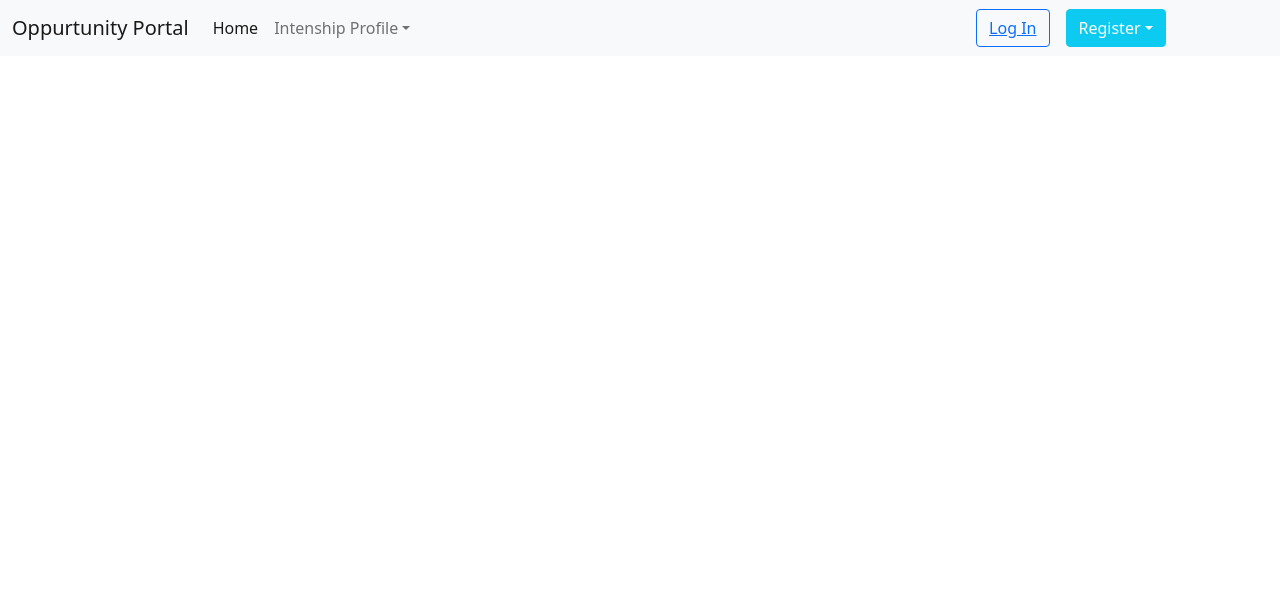
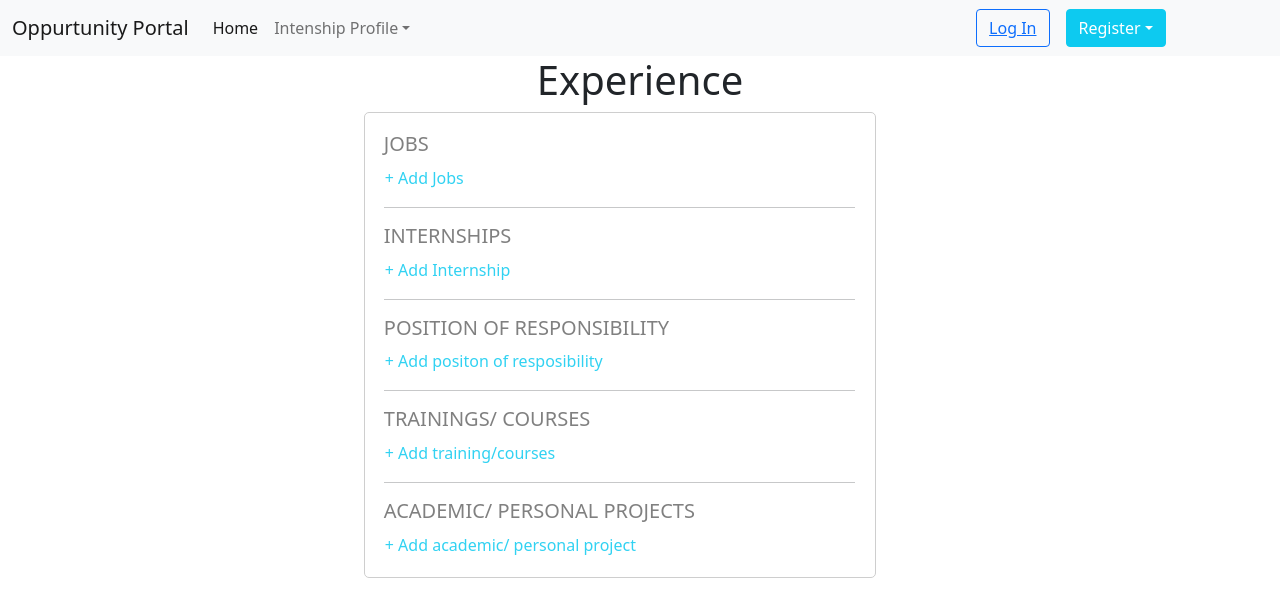
Before and after one commit to Umang-IIT/Oppurtunity-Portal, a React (Create React App) app: page /exp in a window 1280 px wide. Shown: the top 616 px of the page. Built offline with nearby package versions, Linux system fonts and the light colour scheme.

Commit message:
signup/signin/skills :()

```diff
--- a/package.json
+++ b/package.json
@@ -10,11 +10,8 @@
     "@testing-library/react": "^11.2.7",
     "@testing-library/user-event": "^12.8.3",
     "bootstrap": "^5.1.3",
-<<<<<<< HEAD
     "bootstrap-icons": "^1.7.1",
-=======
     "material-ui-numeric-input": "^3.0.3",
->>>>>>> f6ffc47f6162595a72e4e59fb80fb41436088a36
     "react": "^17.0.2",
     "react-bootstrap": "^2.0.2",
     "react-dom": "^17.0.2",
--- a/src/App.js
+++ b/src/App.js
@@ -15,8 +15,8 @@ function App() {
         <Route path="/signup" element={<Signup />} />
         <Route exact path="/signin" element={<Signin />} />
         <Route exact path="/skills" element={<Skills />} />
-        <Route exact path="/skills" element={<Experience />} />
-        <Route exact path="/skills" element={<Education />} />
+        <Route exact path="/exp" element={<Experience />} />
+        <Route exact path="/edu" element={<Education />} />
 
 
       </Routes>
```
Also changed, not shown: 1 other file (tests, documents, lock files or other folders).
